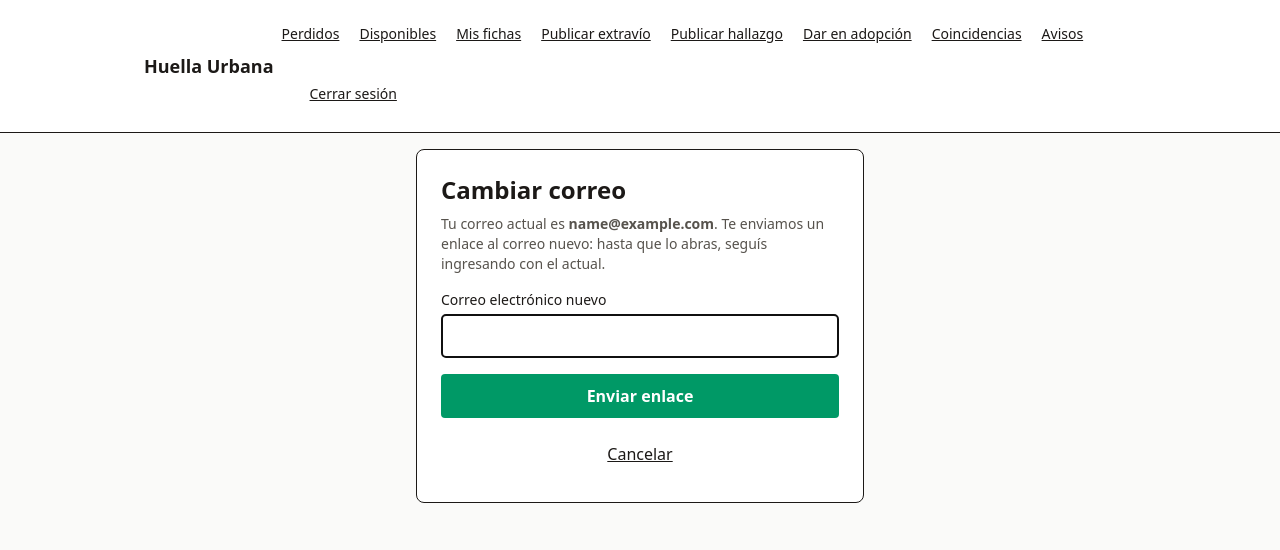
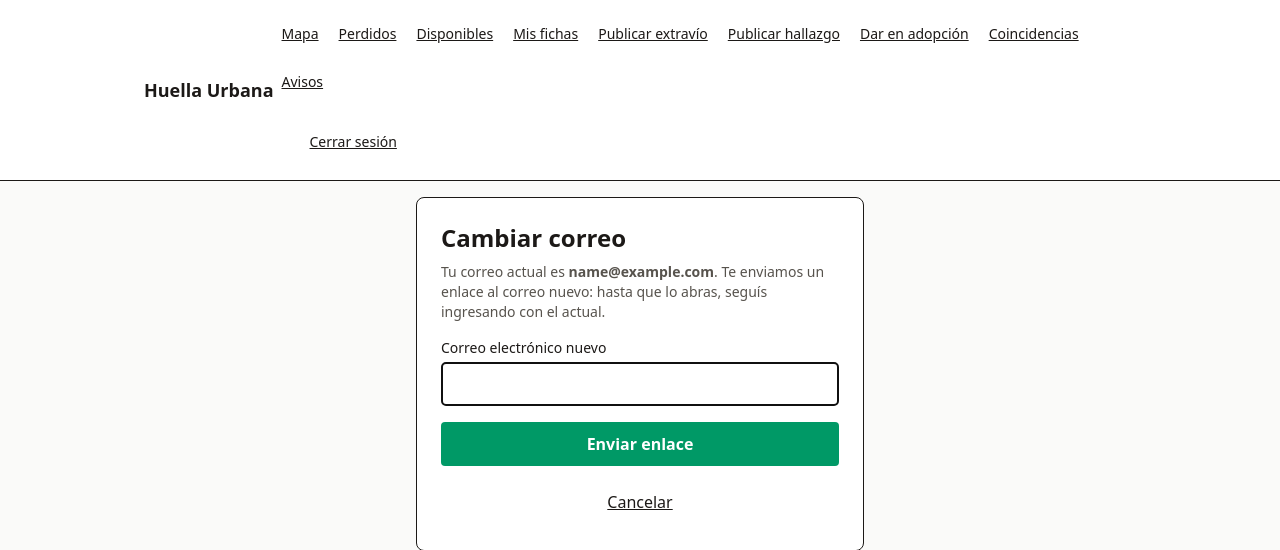
Before and after one commit to cbeltran90/Huella-Urbana, a Django app: page /cuentas/perfil/correo/ in a window 1280 px wide. Shown: the top 550 px of the page. Run offline with Django 5.2, Linux system fonts and the light colour scheme; the visitor is signed in with stand-in values (Sample User, id 1); data that the repository does not hold is empty; style sheets or scripts are compiled from the project's sources; parts of the project's set-up code (start-up, migrations or seed data) failed here and were passed over.

Commit message:
feat: enlace al mapa en el menú (C1)

```diff
--- a/templates/componentes/_nav.html
+++ b/templates/componentes/_nav.html
@@ -1,6 +1,10 @@
 {% load navegacion avisos %}
 <div class="flex flex-1 flex-wrap items-center justify-between gap-3">
   <ul class="flex flex-wrap items-center gap-1 text-sm">
+    <li>
+      <a href="{% url 'mapa:mapa' %}"
+         class="inline-block min-h-11 px-2 py-2 underline">Mapa</a>
+    </li>
     <li>
       <a href="{% url 'publicaciones:perdidos' %}"
          class="inline-block min-h-11 px-2 py-2 underline">Perdidos</a>
```
Also changed, not shown: apps/mapa/tests/test_vista_mapa.py (+6 -0 lines).
